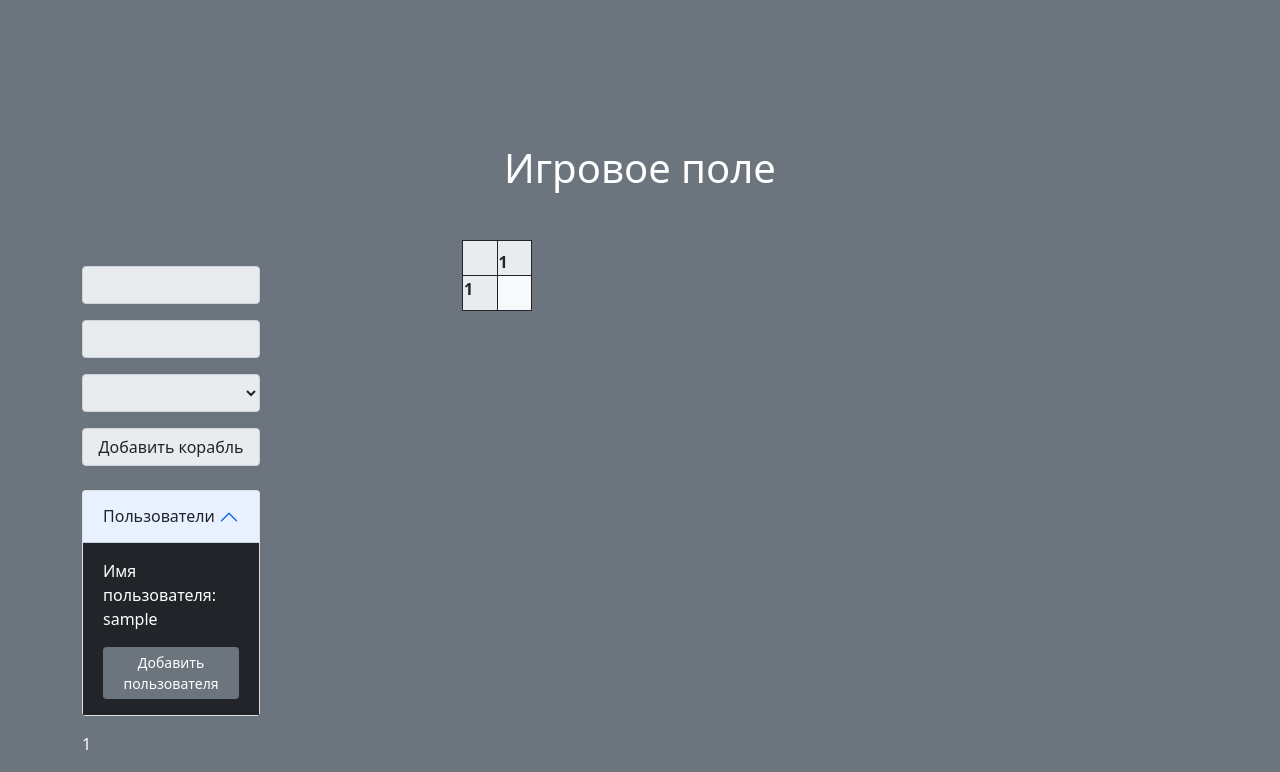
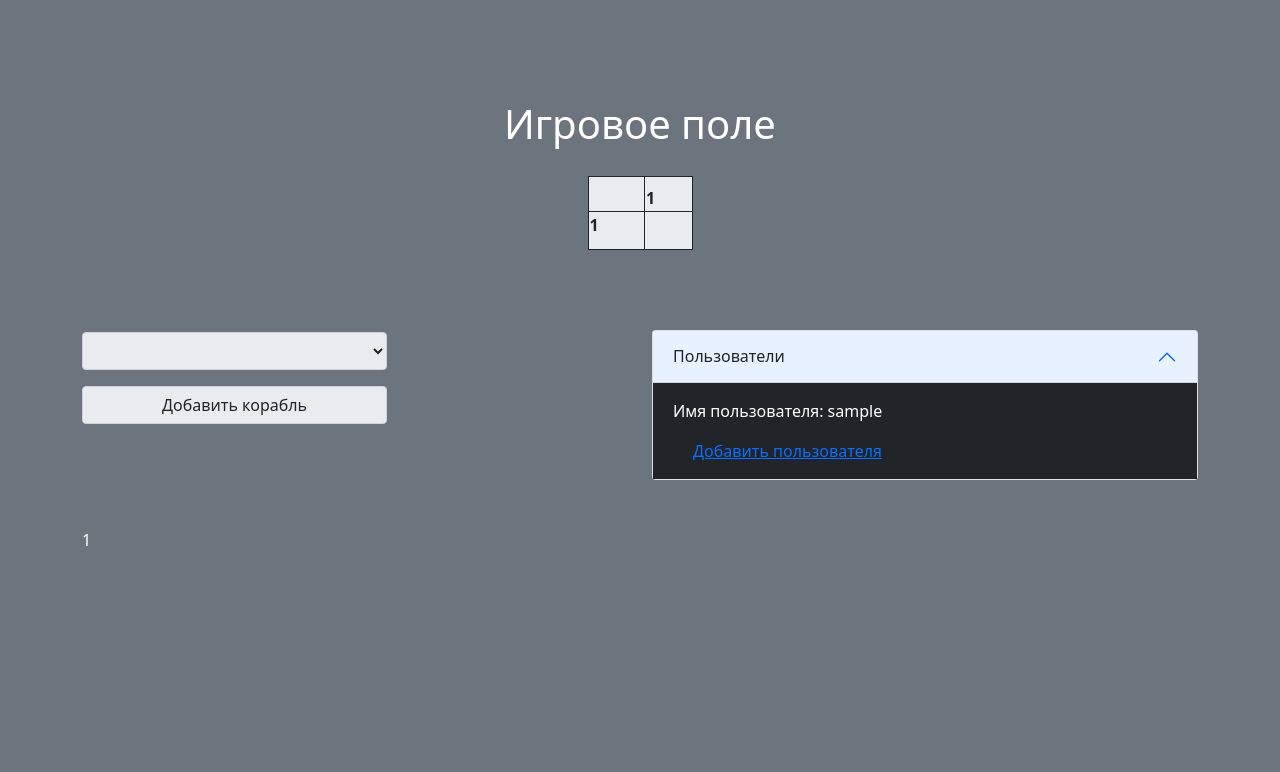
Before and after one commit to QvkkpotentialExplorer/Sea_battle-, a Flask app: template blueprints/templates/game_room.html in a window 1280 px wide. Shown: the part 60-832 px from the top of the page. After the commit the page ends 606 px from the top, so only its background shows below. Run offline with Flask 3, Linux system fonts and the light colour scheme; tables that the repository leaves empty hold one stand-in row (values such as "Sample post"); the template is opened without the code that fills it: values that come from a table or form of the project are taken from there, most other values are stand-ins (such as "Sample title", 1, 10 or a date in 2020); lists and menus that the app fills with data are empty; some libraries are stand-ins or nearby versions.

Commit message:
updaaateeeeee

```diff
--- a/blueprints/templates/game_room.html
+++ b/blueprints/templates/game_room.html
@@ -2,21 +2,60 @@
 {% block main_content %}
 <div class="backk">
     <div class="row justify-content-center" style="background-color: none;">
-        <h1 class="text-white text-center my-5">Игровое поле</h1>
-        <div class="col-4">
+        <h1 class="text-white text-center my-1">Игровое поле</h1>
+        <center>
+        <div class=" col-12 justify-content-center" style="overflow:auto;overflow-y:auto;">
+            <table class="table table-bordered border-dark bg-light my-4" style="width:calc(35px*({{size+1}} + 1));">
+                <thead>
+                <tr>
+                    <th style="width: 35px; height: 35px;  background: #e8ecef;"></th>
+                    {% for i in range(size) %}
+                    <th class="text-dark" style="width: 35px; height: 35px; background: #e8ecef;">{{ i+1 }}</th>
+                    {% endfor %}
+                </tr>
+                </thead>
+                <tbody>
+                {% for y in range(size) %}
+                <tr class="text-dark bg-light" style="width: 41.8px; height: 35px; background: #e8ecef;">
+                    <th style="width: 41.8px; height: 38px;  background: #e8ecef;">{{ y+1 }}</th>
+                    {% for x in range(size) %}
+                    <td style="background: #e8ecef;">
+                        {% if board_render[y][x] == "." %}
+                        <button class="btn" style="width: 35px; height: 35px;  background: #e8ecef;" data-positionx="{{ x }}"
+                                data-positiony="{{ y }}" id="{{ x+1 }}{{ y }}" onclick="fillFields('{{ x+1 }}{{ y }}')">
+                            {%endif%}
+                            {% if board_render[y][x] == "#" %}
+                            <button class="btn contant" style="width: 35px; height: 35px;"
+                                    data-positionx="{{ x }}" data-positiony="{{ y }}" id="{{ x+1 }}{{ y }}"
+                                    onclick="fillFields('{{ x+1 }}{{ y }}')">
+
+
+                                {%endif%}
+                            </button>
+
+                    </td>
+                    {% endfor %}
+                </tr>
+                {% endfor %}
+                </tbody>
+            </table>
+        </div>
+        </center>
+        <div class="col-12 my-2">
+            <div class="row">
             <div class="col-6">
                 <form class="form-inline" method="post" style="display: inline-block;">
                     <div class="row align-items-start">
                         <div class="col-12 mx-0 px-0 ">{{ add_ship_form.hidden_tag() }}</div>
-                        <div class="col-12">{{ add_ship_form.x(class="input-group-text my-2", style="width: 100%;", max=(board.n - 1) , id = "xValue")}}</div>
-                        <div class="col-12" >{{ add_ship_form.y(class="input-group-text my-2", style="width: 100%;", max=(board.n - 1) , id = "yValue")}}</div>
+                        <div class="col-1">{{ add_ship_form.x(style="width: 1px; height: 1px; opacity: 0;", max=(board.n - 1) , id = "xValue")}}</div>
+                        <div class="col-1" >{{ add_ship_form.y( style="width: 1px; height: 1px; opacity: 0;", max=(board.n - 1) , id = "yValue")}}</div>
                         <div class="col-12" >{{ add_ship_form.prize(class="input-group-text my-2",style="width: 100%;") }}</div>
-                        <div class="col-12" >{{ add_ship_form.submit(class="input-group-text my-2", style="width: 100%;",) }}</div>
+                        <div class="col-12" style=" align-text: center;">{{ add_ship_form.submit(class="input-group-text my-2", style="width: 100%;") }}</div>
                     </div>
                 </form>
 
             </div>
-            <div class="col-6 my-3 ">
+            <div class="col-6 my-5">
                 <div class="accordion" id="accordionPanelsStayOpenExample">
                     <div class="accordion-item">
                         <h2 class="accordion-header" id="panelsStayOpen-heading">
@@ -34,7 +73,7 @@
                                 <p class="text-white">Имя пользователя: {{ user.login }}</p>
                                 <a data-id="{{ user.id }}" id="{{ user.id }}"
                                    href="{{url_for('board.add_user',board_id = board.id,user_id = user.id )}}"
-                                   class="btn btn-sm btn-secondary">Добавить пользователя</a>
+                                   class="accordion-body my-3">Добавить пользователя</a>
 
                                 {% endfor %}
 
@@ -47,47 +86,8 @@
             {%for user in user_on_board%}
             <p class="text-white">{{user.user_id}}</p>
             {%endfor%}
-
+            </div>
         </div>
-
-        <div class=" col-8 justify-content-center" style="overflow:auto;overflow-y:auto;">
-
-            <table class="table table-bordered border-dark bg-light" style="width:calc(35px*{{size+1}});">
-                <thead>
-                <tr>
-                    <th style="width: 35px; height: 35px;  background: #e8ecef;"></th>
-                    {% for i in range(size) %}
-                    <th class="text-dark" style="width: 35px; height: 35px;  background: #e8ecef;">{{ i+1 }}</th>
-                    {% endfor %}
-                </tr>
-                </thead>
-                <tbody>
-                {% for y in range(size) %}
-                <tr class="text-dark bg-light" style="width: 35px; height: 35px; background: #e8ecef;">
-                    <th style="width: 35px; height: 35px;  background: #e8ecef;">{{ y+1 }}</th>
-                    {% for x in range(size) %}
-                    <td>
-                        {% if board_render[y][x] == "." %}
-                        <button class="btn" style="width: 35px; height: 35px;  background: #e8ecef;" data-positionx="{{ x }}"
-                                data-positiony="{{ y }}" id="{{ x+1 }}{{ y }}" onclick="fillFields('{{ x+1 }}{{ y }}')">
-                            {%endif%}
-                            {% if board_render[y][x] == "#" %}
-                            <button class="btn btn contant" style="width: 35px; height: 35px;"
-                                    data-positionx="{{ x }}" data-positiony="{{ y }}" id="{{ x+1 }}{{ y }}"
-                                    onclick="fillFields('{{ x+1 }}{{ y }}')">
-
-
-                                {%endif%}
-                            </button>
-
-                    </td>
-                    {% endfor %}
-                </tr>
-                {% endfor %}
-                </tbody>
-            </table>
-        </div>
-
     </div>
 </div>
 <style>
@@ -98,10 +98,11 @@
   background: url(https://sergeychikin.ru/365/150-clothes/sneakers.svg);
   background-size: cover;
   background-position: center center;
+  background-repeat: no-repeat;
   }
   .contant:hover{
   border-color: rgba(255, 0, 0, 255);
-	border-width: 5px;
+	border-width: 4px;
 	}
   body{
     background-size: cover;
@@ -112,7 +113,13 @@
   background-size: cover;
   background-position: center center;
 	border-color: rgba(255, 0, 0, 255);
-	border-width: 5px;
+	border-width: 4px;
+
+.accordion-body{
+	border-color: rgba(255, 236, 239, 255);
+	border: 4px;
+
+}
 }
 </style>
 <script>
```
